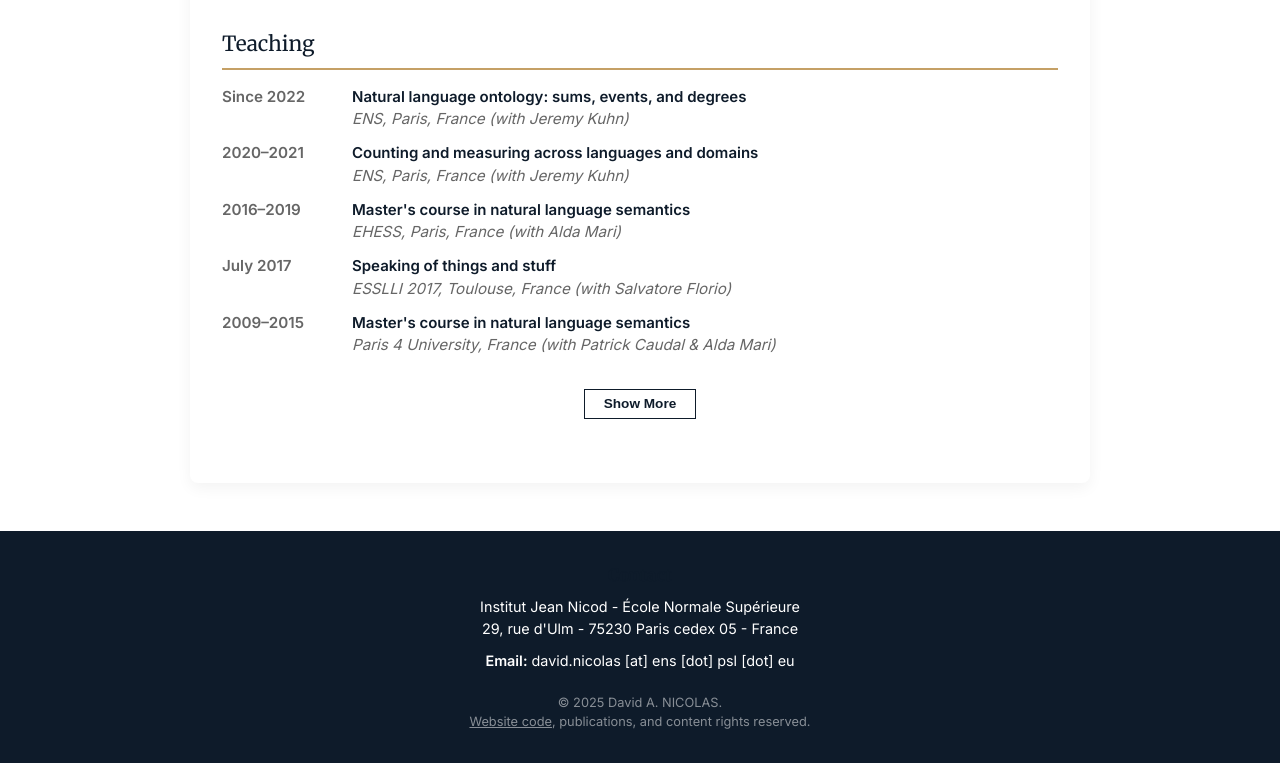
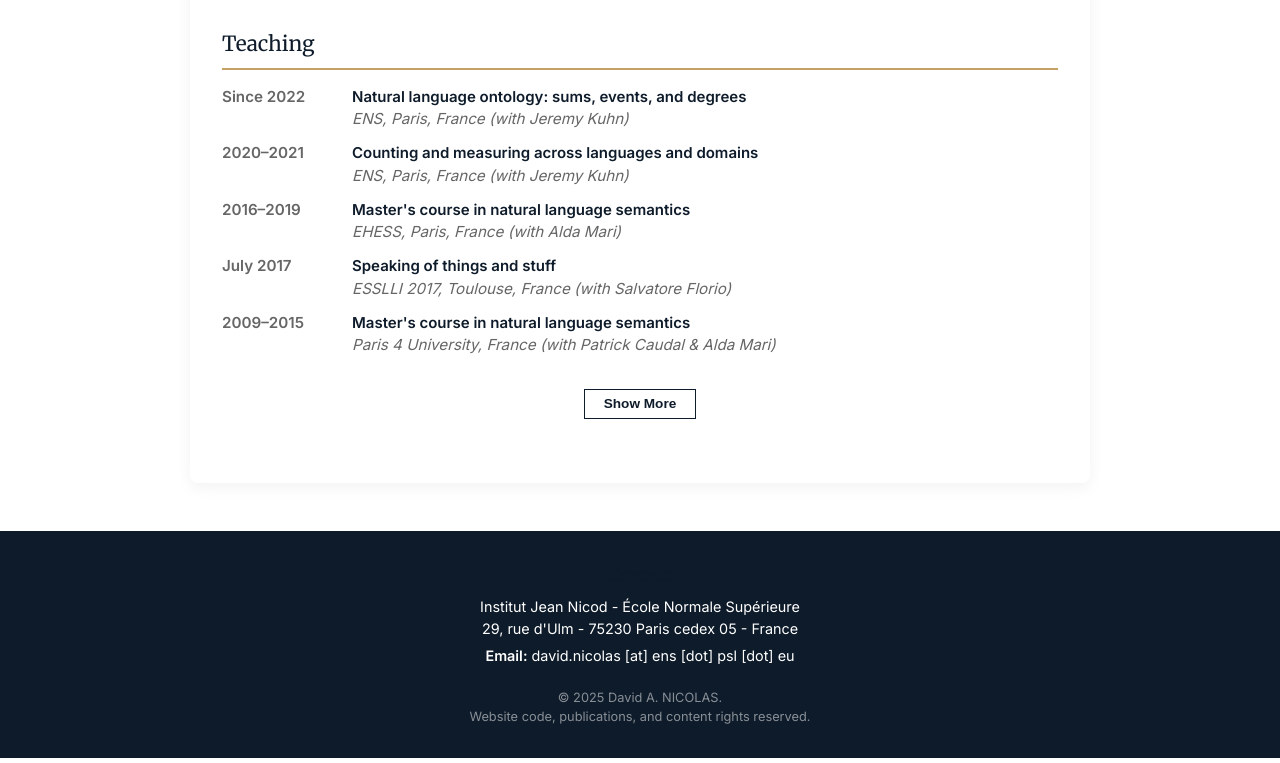
Before and after one commit to d-a-nicolas/d-a-nicolas.github.io, a plain HTML site: page index.html in a window 1280 px wide. Shown: the part 3571-4334 px from the top of the page. Drawn offline with Linux system fonts and the light colour scheme.

Commit message:
Add files via upload
Changed to this: <link rel="canonical" href="https://davidnicolas.org/" />
Hid link for 'Website code'

```diff
--- a/index.html
+++ b/index.html
@@ -1,6 +1,6 @@
 <!DOCTYPE html> <html lang="en"> <head>
     <meta charset="UTF-8"> <meta name="viewport" content="width=device-width, initial-scale=1.0"> <title>David A. NICOLAS - Researcher in Linguistics & Philosophy</title> <meta name="description" content="David A. NICOLAS is a CNRS researcher at Institut Jean Nicod...">
-    <link rel="canonical" href="https://d-a-nicolas.github.io/" />
+    <link rel="canonical" href="https://davidnicolas.org/" />
     <link rel="icon" type="image/x-icon" href="favicon.ico">
 
     <link rel="preconnect" href="https://fonts.googleapis.com">
@@ -285,10 +285,11 @@
 <footer id="contact">
     <h3>Contact</h3>
     <p>Institut Jean Nicod - École Normale Supérieure<br>29, rue d'Ulm - 75230 Paris cedex 05 - France</p>
-    <p style="margin-top:10px;"><strong>Email:</strong> david.nicolas [at] ens [dot] psl [dot] eu</p>
+    <p style="margin-top:5px;"><strong>Email:</strong> david.nicolas [at] ens [dot] psl [dot] eu</p>
     <br>
     <p style="font-size: 0.8rem; opacity: 0.5;">&copy; 2025 David A. NICOLAS. <br>
-    <a href="https://github.com/d-a-nicolas/d-a-nicolas.github.io" target="_blank" style="color: inherit; text-decoration: underline;">Website code</a>, publications, and content rights reserved.
+    Website code, publications, and content rights reserved.
+    <!--- <a href="https://github.com/d-a-nicolas/d-a-nicolas.github.io" target="_blank" style="color: inherit; text-decoration: underline;">Website code</a>, publications, and content rights reserved. --->
     </p>
 </footer>
 
```
